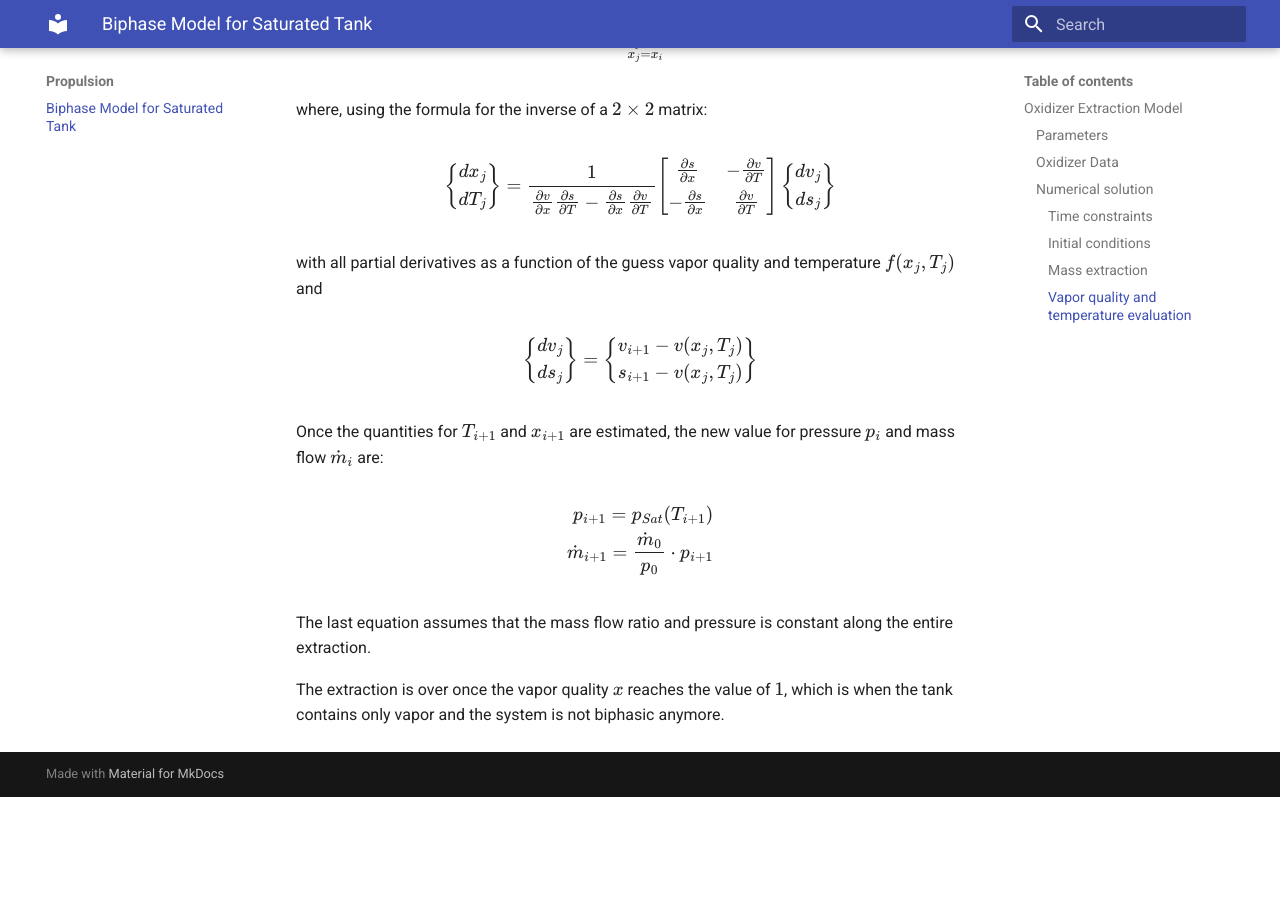
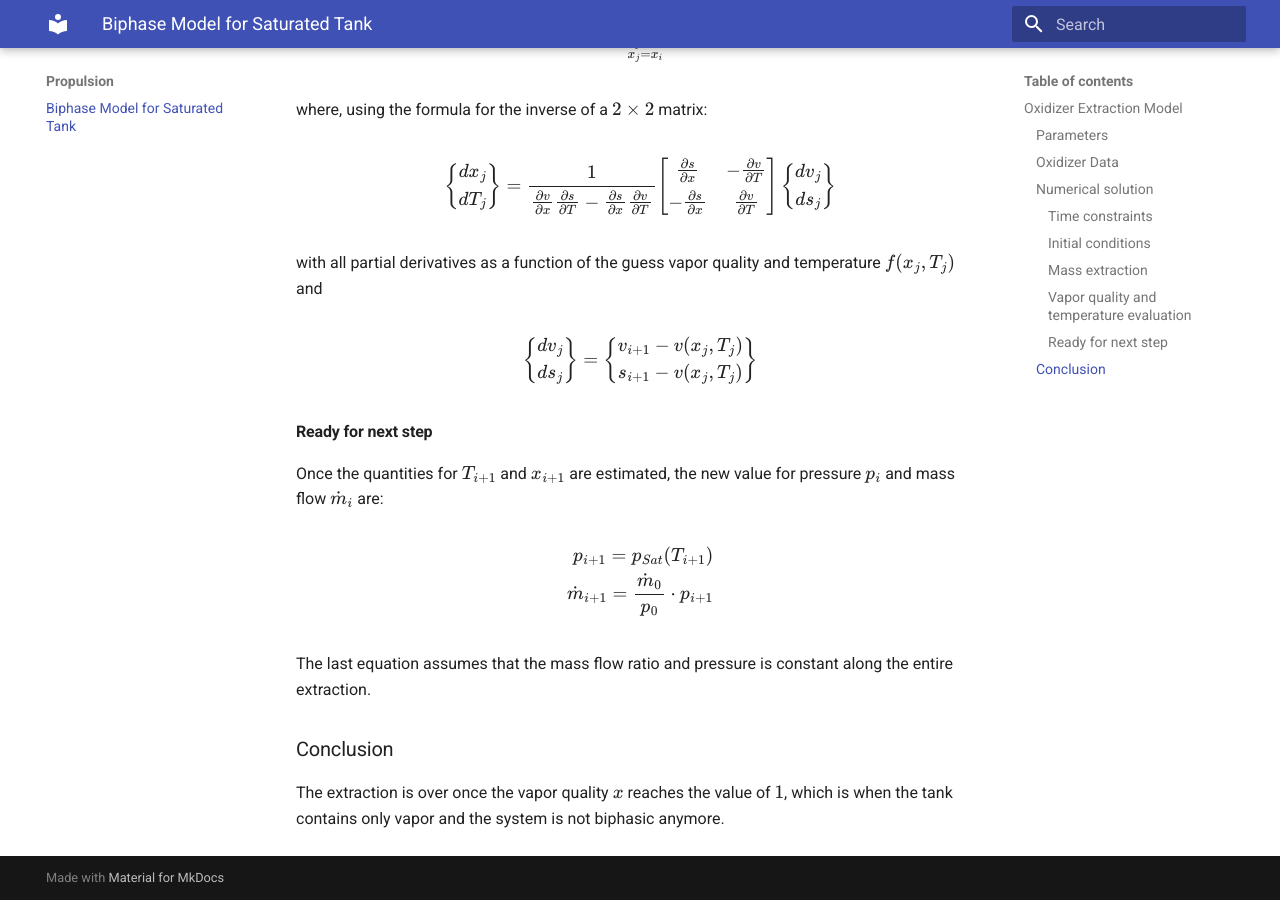
Before and after one commit to thrust-team/docs, an MkDocs documentation site: the page built from docs/propulsion/tank-biphase.md, in a window 1280 px wide and 900 px high, scrolled down 4975 px. Built offline with MkDocs 1.6.1 and Material for MkDocs 9.7.7, drawn with Linux system fonts in a browser that asks for light colours; before the commit the page ends 5772 px from its top, so only the background shows below that.

Commit message:
Added final titles

```diff
--- a/docs/propulsion/tank-biphase.md
+++ b/docs/propulsion/tank-biphase.md
@@ -258,6 +258,7 @@ $$
 \end{Bmatrix}
 $$
 
+#### Ready for next step
 Once the quantities for $T_{i+1}$ and $x_{i+1}$ are estimated, the new value for pressure $p_i$ and mass flow $\dot{m}_i$ are:
 
 $$
@@ -269,4 +270,5 @@ $$
 
 The last equation assumes that the mass flow ratio and pressure is constant along the entire extraction.
 
+### Conclusion
 The extraction is over once the vapor quality $x$ reaches the value of $1$, which is when the tank contains only vapor and the system is not biphasic anymore.
```
